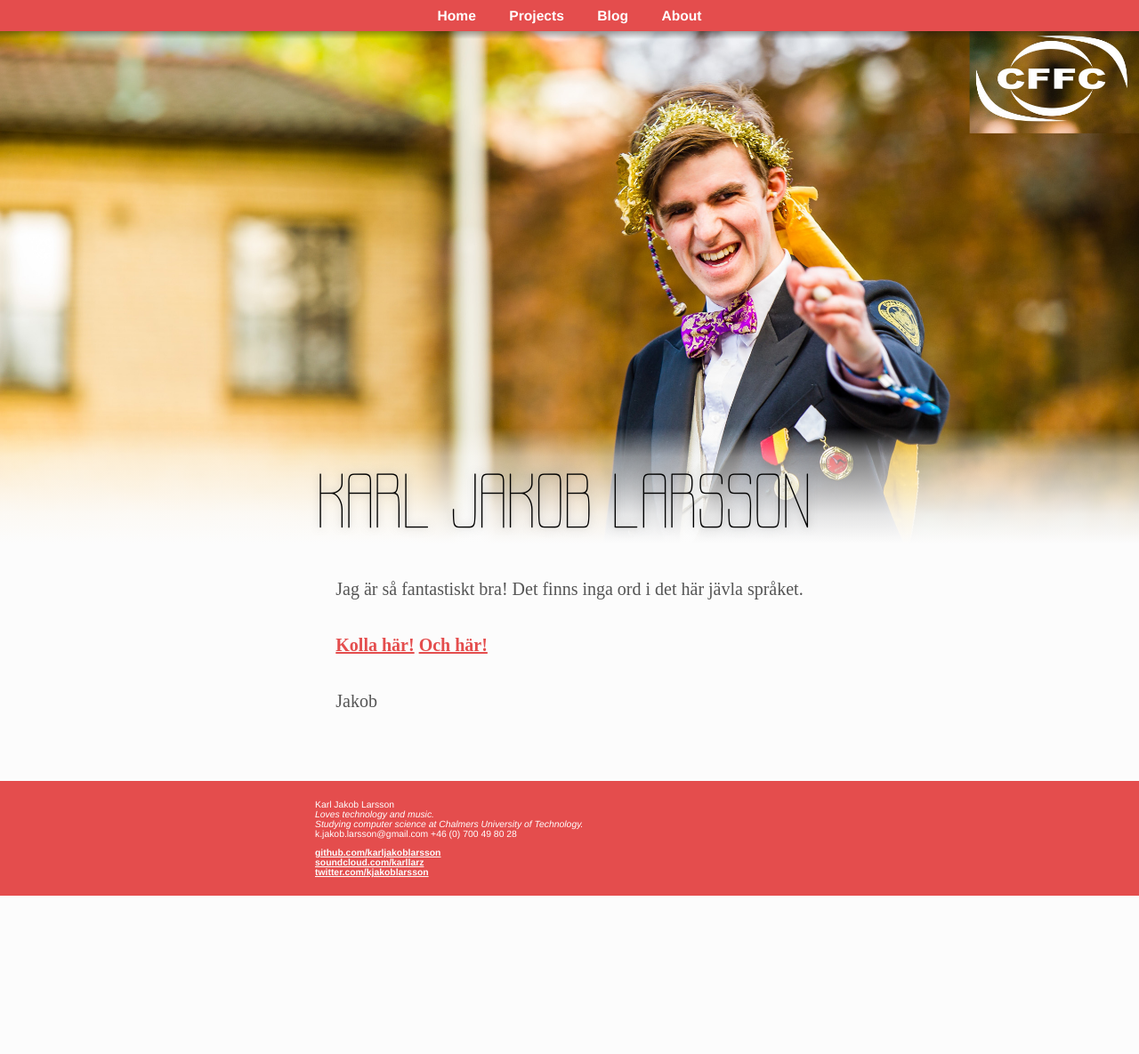
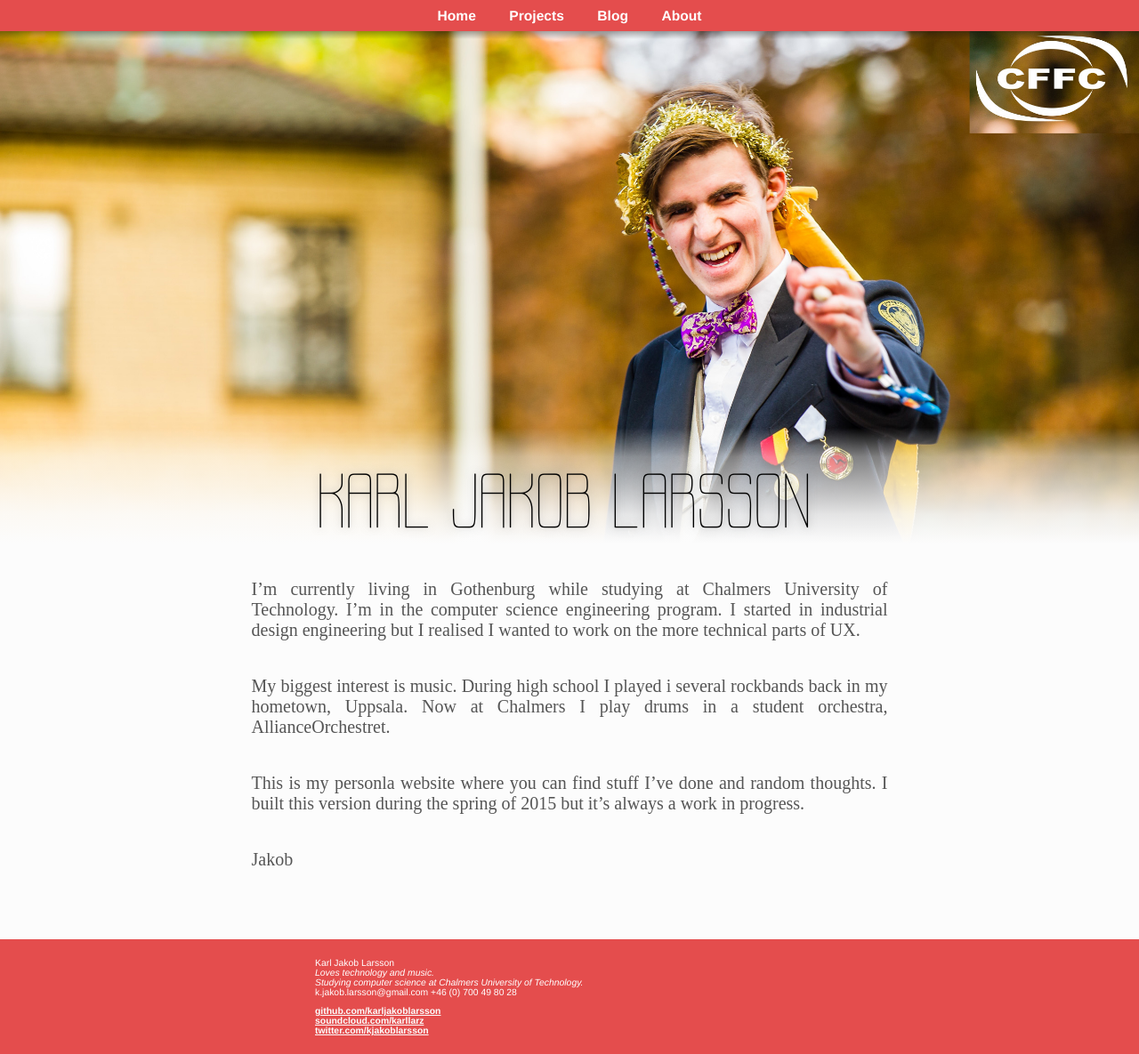
Before and after one commit to karljakoblarsson/karljakoblarsson.github.io, a Jekyll site: the page built from about.md, in a window 1280 px wide. Shown: the whole page at 89% size. Built offline with Jekyll 4.4.1, drawn with Linux system fonts in a browser that asks for light colours; some web fonts are replaced; Markdown is read by kramdown in place of the engine named in the settings; before the commit the page ends 1007 px from its top, so only the background shows below that.

Commit message:
Updated the content to something publishable.
But it's not good. Bu I can stand for it for now.

Removed the 'nyanschefenthegame' submodule from this branch.

```diff
--- a/about.md
+++ b/about.md
@@ -3,9 +3,18 @@ layout: about
 title: Karl Jakob Larsson
 ---
 
-Jag är så fantastiskt bra! Det finns inga ord i det här jävla språket.
+I'm currently living in Gothenburg while studying at Chalmers University of
+Technology. I'm in the computer science engineering program. I started in
+industrial design engineering but I realised I wanted to work on the more
+technical parts of UX.
 
-[Kolla här!](http://karljakoblarsson.com/)
-[Och här!](abc.com)
+My biggest interest is music. During high school I played i several rockbands
+back in my hometown, Uppsala. Now at Chalmers I play drums in a student
+orchestra, AllianceOrchestret.
+
+This is my personla website where you can find stuff I've done and random
+thoughts. I built this version during the spring of 2015 but it's always a work
+in progress.
+
 
 Jakob
--- a/css/main.sass
+++ b/css/main.sass
@@ -357,7 +357,7 @@ figure
 
   .posts-title
     font-size: 2em
-
+    text-align: left
     font-weight: 300
     text-decoration: none
     color: $fg
```
Also changed, not shown: _posts/2013-11-08-tja-tja-bloggen.md (deleted, +0 -26 lines), _posts/2013-11-08-welcome-to-jekyll.markdown (deleted, +0 -24 lines), _posts/2013-11-13-Formlära-Upg-1.md (deleted, +0 -13 lines), _posts/2014-01-01-Matlab.md (deleted, +0 -8 lines), _posts/2014-04-22-Fractalz.md (deleted, +0 -14 lines), _posts/2014-11-03-Fractalz.md (added, +12 -0 lines), _posts/2014-12-26-futural.md (+3 -2 lines), _posts/2014-12-28-QuePic.md (+4 -3 lines), farg/index.html (deleted, +0 -23 lines), README.md.
